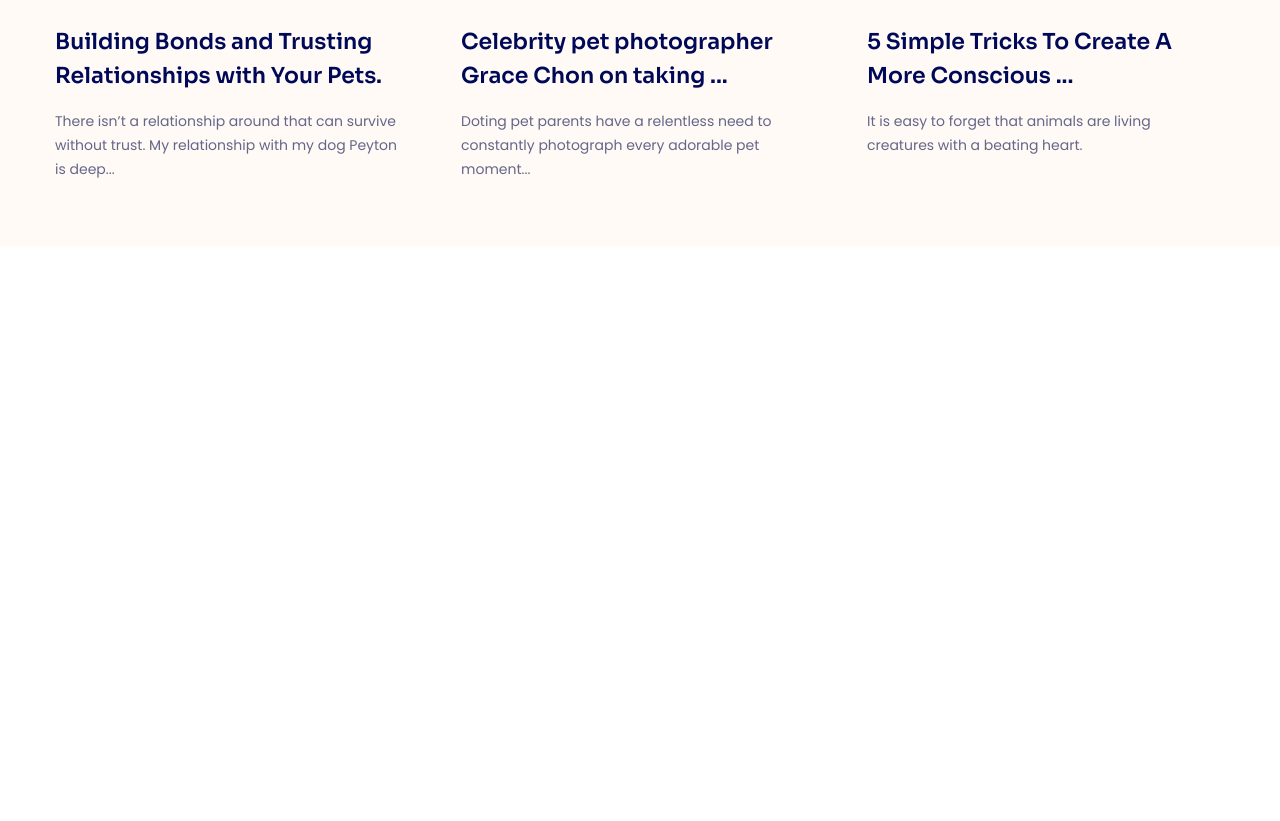
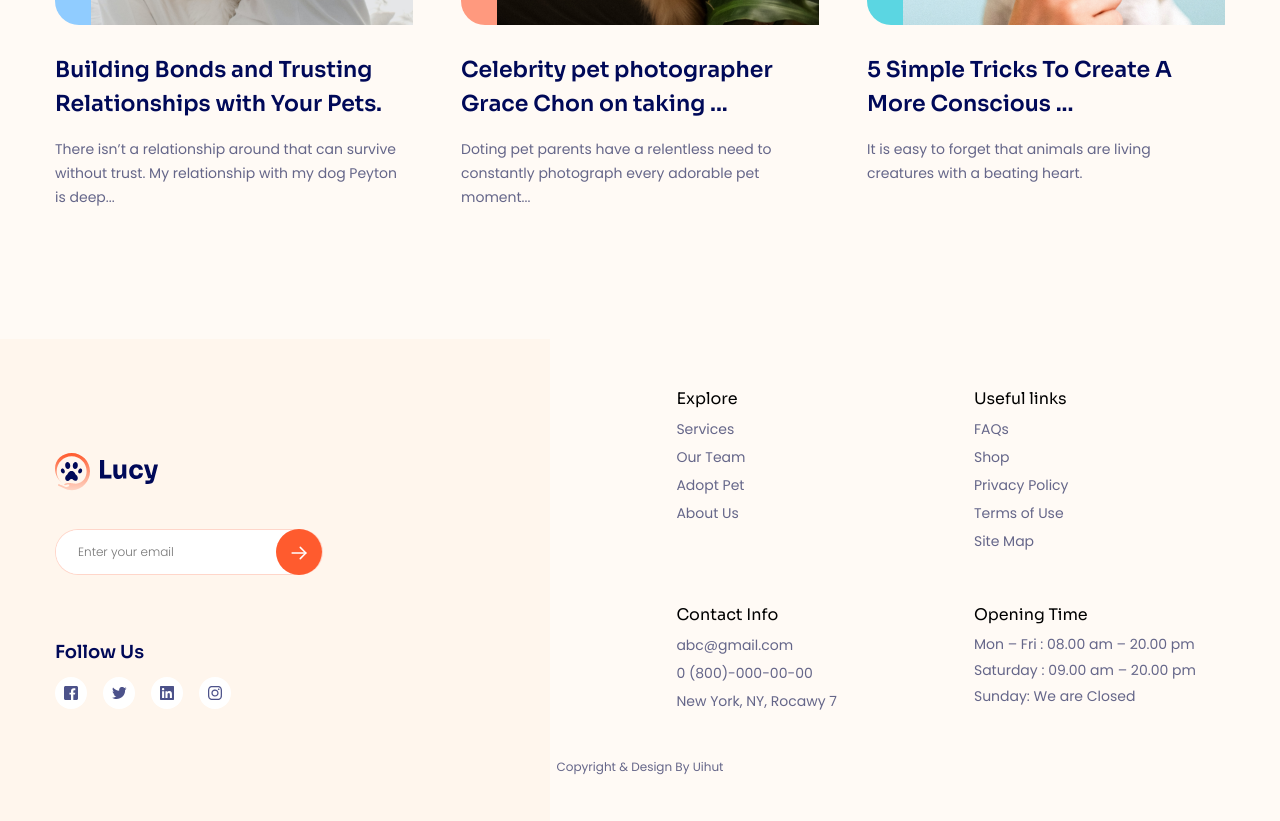
Before and after one commit to td041/F8-HTML-CSS-04, a plain HTML site: page index.html in a window 1280 px wide. Shown: the part 6258-7079 px from the top of the page. Before the commit the page ends 6504 px from the top, so only its background shows below. Drawn offline with Linux system fonts and the light colour scheme.

Commit message:
Trang Footer

```diff
--- a/assets/css/style.css
+++ b/assets/css/style.css
@@ -10,6 +10,7 @@
 }
 body {
   font-family: var(--Poppins);
+  background-color: #fffaf5;
 }
 h1,
 h2,
@@ -93,7 +94,6 @@ a {
 /* Header */
 .header {
   padding: 26px 0 71px;
-  background-color: #fffaf5;
 }
 .header-top {
   display: flex;
@@ -253,10 +253,6 @@ a {
   border-radius: 10px;
   background-color: #ebebf2;
   margin: 20px 0;
-}
-/* Main */
-.main {
-  background-color: #fffaf5;
 }
 /* About */
 .about {
@@ -941,6 +937,7 @@ a {
   font-weight: 400;
   color: var(--gray);
   margin-bottom: 24px;
+  line-height: 30px;
 }
 .blog-item__title {
   font-size: 22px;
@@ -965,3 +962,98 @@ a {
   text-align: left;
   padding: 28px 7px 0 0;
 }
+/* Footer */
+.footer {
+  margin-top: 65px;
+  background: linear-gradient(to right, #fff6ed 43%, transparent 42%);
+  padding-bottom: 48px;
+}
+.footer-row {
+  margin: 52px 0;
+  display: flex;
+}
+.footer-input {
+  border: none;
+  outline: none;
+  color: var(--gray);
+  font-size: 12px;
+  font-weight: 300;
+  padding: 16px 14px 16px 22px;
+  border-radius: inherit;
+  height: 100%;
+  width: 100%;
+}
+.footer-form {
+  background-color: #ffffff;
+  width: 268px;
+  height: 46px;
+  display: flex;
+  align-items: center;
+  margin-top: 35px;
+  border: 1px solid #ff5b2e40;
+  border-radius: 99px;
+}
+.footer-button {
+  width: 46px;
+  height: 46px;
+  flex-shrink: 0;
+  border-radius: 50%;
+  display: inline-flex;
+  align-items: center;
+  justify-content: center;
+  background-color: #ff5b2e;
+  color: #ffffff;
+}
+.footer-connect {
+  width: 42%;
+  margin-top: 114px;
+}
+.footer-follow {
+  margin-top: 68px;
+  font-size: 18px;
+  font-weight: 600;
+  color: var(--dark);
+}
+.footer-socials {
+  display: flex;
+  gap: 16px;
+  margin-top: 16px;
+}
+.social-icon {
+  width: 32px;
+  height: 32px;
+  background-color: #ffffff;
+  border-radius: 50%;
+  display: inline-flex;
+  justify-content: center;
+  align-items: center;
+}
+.footer-link {
+  font-size: 14px;
+  font-weight: 400;
+  color: var(--gray);
+}
+.footer-links__list {
+  display: flex;
+  flex-direction: column;
+  gap: 12px;
+  margin-top: 14px;
+}
+.footer-links {
+  display: flex;
+  gap: 137px;
+  flex: 1;
+  margin: 52px 0 0 130px;
+}
+.footer-block + .footer-block {
+  margin-top: 58px;
+}
+.footer-block + .footer-contact {
+  margin-top: 86px;
+}
+.footer-copyright {
+  font-size: 12px;
+  font-weight: 400;
+  color: var(--gray);
+  text-align: center;
+}
--- a/index.html
+++ b/index.html
@@ -521,5 +521,84 @@
         </div>
       </section>
     </main>
+    <footer class="footer">
+      <div class="container">
+        <div class="footer-row">
+          <div class="footer-connect">
+            <a href="index.html">
+              <img src="./assets/img/Logo.svg" alt="Lucy" />
+            </a>
+            <form action="" class="footer-form">
+              <input type="email" name="" id="" class="footer-input" placeholder="Enter your email">
+              <a href="#!" class="footer-button">
+                <svg width="20" height="21" viewBox="0 0 20 21" fill="none" xmlns="http://www.w3.org/2000/svg">
+                  <path d="M3.125 10.9985H16.875" stroke="currentColor" stroke-width="1.5" stroke-linecap="round" stroke-linejoin="round"></path>
+                  <path d="M11.25 5.37354L16.875 10.9985L11.25 16.6235" stroke="currentColor" stroke-width="1.5" stroke-linecap="round" stroke-linejoin="round"></path>
+                </svg>
+              </a>
+            </form>
+            <h2 class="footer-follow">Follow Us</h2>
+            <div class="footer-socials">
+              <div class="social-icon">
+                <img src="./assets/img/Facebook.svg" alt="">
+              </div>
+              <div class="social-icon">
+                <img src="./assets/img/Twitter.svg" alt="">
+              </div>
+              <div class="social-icon">
+                <img src="./assets/img/linkedin.svg" alt="">
+              </div>
+              <div class="social-icon">
+                <img src="./assets/img/Instagram.svg" alt="">
+              </div>
+            </div>
+          </div>
+          <div class="footer-links">
+            <div class="footer-column">
+              <div class="footer-block">
+                <h3 class="footer-head">Explore</h3>
+                <ul class="footer-links__list">
+                  <li> <a href="#!" class="footer-link">Services</a></li>
+                  <li> <a href="#!" class="footer-link">Our Team</a></li>
+                  <li> <a href="#!" class="footer-link">Adopt Pet</a></li>
+                  <li> <a href="#!" class="footer-link">About Us</a></li>
+                </ul>
+              </div>
+              <div class="footer-block footer-contact">
+                <h3 class="footer-head">Contact Info</h3>
+                <ul  class="footer-links__list">
+                  <li> <a href="#!" class="footer-link">abc@gmail.com</a></li>
+                  <li> <a href="#!" class="footer-link">0 (800)-000-00-00</a></li>
+                  <li> <a href="#!" class="footer-link">New York, NY, Rocawy 7</a></li>
+                </ul>
+              </div>
+            </div>
+            <div class="footer-column">
+              <div class="footer-block">
+                <h3 class="footer-head">Useful links</h3>
+                <ul class="footer-links__list">
+                  <li> <a href="#!" class="footer-link">FAQs</a></li>
+                  <li> <a href="#!" class="footer-link">Shop</a></li>
+                  <li> <a href="#!" class="footer-link">Privacy Policy</a></li>
+                  <li> <a href="#!" class="footer-link">Terms of Use</a></li>
+                  <li> <a href="#!" class="footer-link">Site Map</a></li>
+                </ul>
+              </div>
+              <div class="footer-block">
+                <h3 class="footer-head">Opening Time</h3>
+                <ul class="footer-links__list">
+                  <li class="footer-link">Mon – Fri : 08.00 am – 20.00 pm</li>
+                  <li class="footer-link">Saturday : 09.00 am – 20.00 pm</li>
+                  <li class="footer-link">Sunday: We are Closed</li>
+                </ul>
+              </div>
+            </div>
+          </div>
+        </div>
+        <div class="footer-copyright">
+          Copyright & Design By Uihut
+        </div>
+      </div>
+    </footer>
   </body>
 </html>
```
Also changed, not shown: assets/img/Facebook.svg (added), assets/img/Instagram.svg (added), assets/img/Twitter.svg (added), assets/img/linkedin.svg (added).
